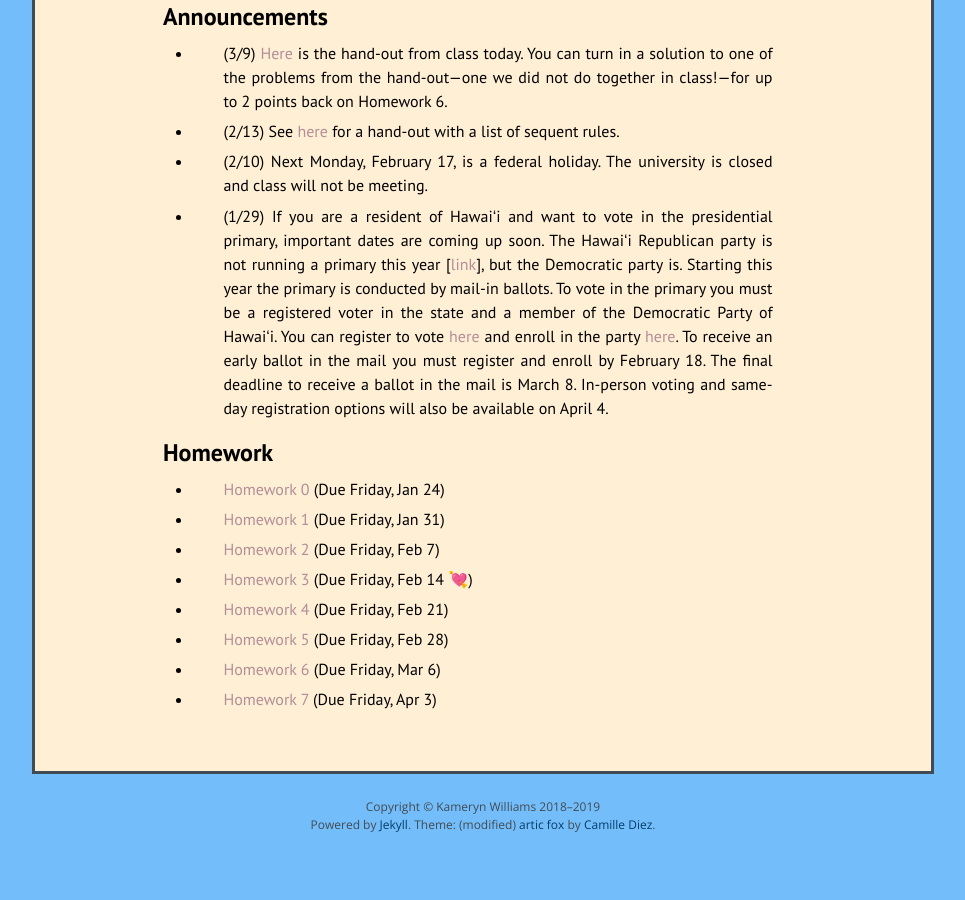
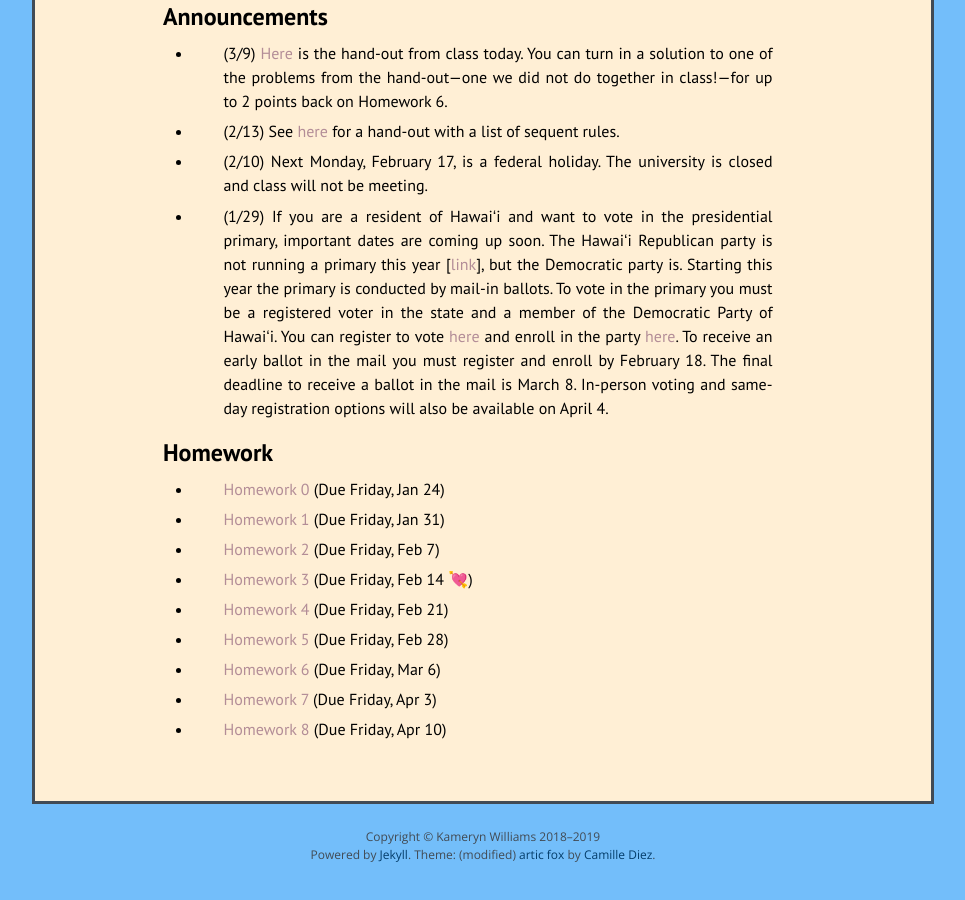
Before and after one commit to kamerynjw/kamerynjw.github.io, a Jekyll site: the page built from teaching/2020/math455.md, in a window 1280 px wide and 900 px high, scrolled down 607 px. Shown: the whole window, without its empty margins (157-1122 px from the left). Built offline with Jekyll 4.4.1, drawn with Linux system fonts in a browser that asks for light colours; nearby versions of some CDN libraries; before the commit the page ends 1477 px from its top, so only the background shows below that.

Commit message:
new 455 hw

```diff
--- a/teaching/2020/math455.md
+++ b/teaching/2020/math455.md
@@ -58,3 +58,5 @@ Homework
 * [Homework 6]({{ page.url }}h6.pdf) (Due Friday, Mar 6)
 
 * [Homework 7]({{ page.url }}h7.pdf) (Due Friday, Apr 3)
+
+* [Homework 8]({{ page.url }}h8.pdf) (Due Friday, Apr 10)
```
Also changed, not shown: 1 other file.
